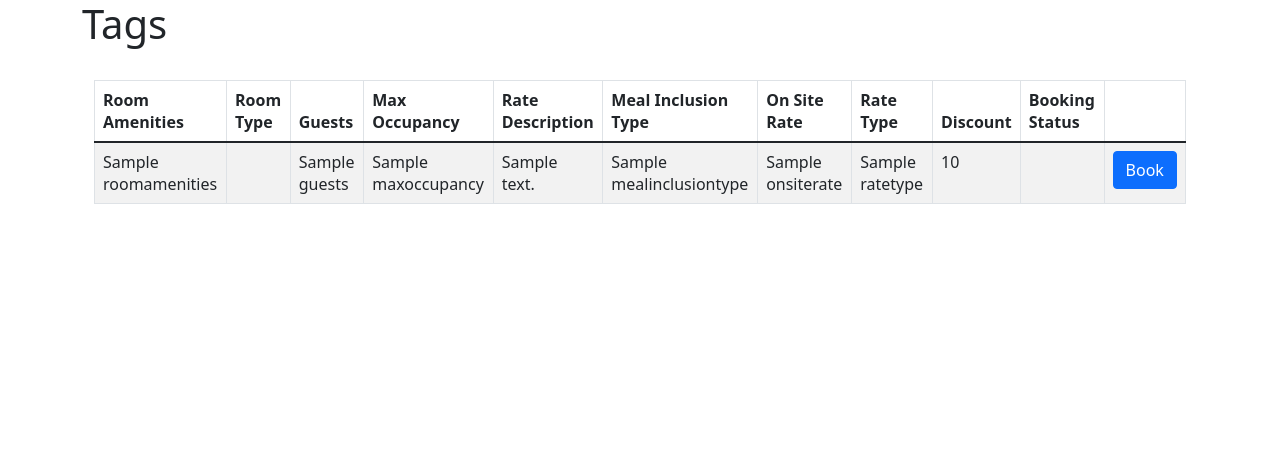
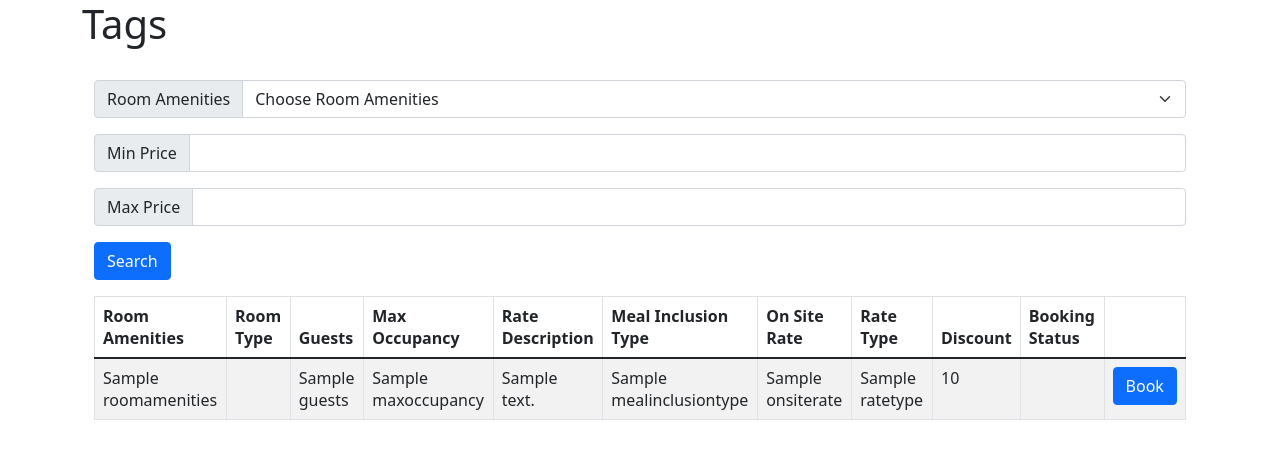
Before and after one commit to kuldeep7895/DBMS-Project, a Flask app: page /hotel/1 in a window 1280 px wide. Shown: the top 459 px of the page. Run offline with Flask 2, Linux system fonts and the light colour scheme; a database or web service that is not in the repository returns one stand-in record (values such as "Sample title"); some libraries are stand-ins or nearby versions.

Commit message:
Modified

```diff
--- a/app.py
+++ b/app.py
@@ -24,7 +24,7 @@
     host="localhost",
     database="dbmsproject",
     user="postgres",
-    password = "km123"
+    password = "admin123"
    )
     conn.autocommit = True
     return conn
@@ -58,7 +58,8 @@
 			error = 'Invalid Credentials. Please try again.'
 		else:
 			session['username'] = request.form['username']
-			return redirect(url_for('welcome'))
+			#return redirect(url_for('welcome'))
+			return redirect('/show_hotels')
 	return render_template('login.html', error=error)
 
 @app.route('/admin_login',methods = ['GET','POST'])
@@ -359,12 +360,46 @@
 
 @app.route('/hotel/<int:hotelid>', methods=['GET', 'POST'])
 def hotel(hotelid):
-    #return "Hotel:" + str(hotelid)
 	error = 0
 	data = {}
 
-	con.execute("SELECT room_detail.id, room_detail.roomtype, room_detail.roomamenities, room_detail.ratedescription, guests, onsiterate, ratetype, maxoccupancy, ispromo, discount, mealinclusiontype, room_price.hotelid from room_detail inner join room_price on room_detail.id = room_price.id where hotelcode = %s ;" %(str(hotelid)))
-	#data['country'] = con.fetchall()
+	con.execute("SELECT DISTINCT roomamenities from room_detail where hotelcode = %s ;" %(str(hotelid)))
+	result = []
+	for i in con.fetchall():
+		result.extend(i)
+	data['ra'] = result
+
+	if request.method == 'POST':
+		print(request.form.get('ra'))
+
+		if not(request.form.get('ra')=="Choose Room Amenities") and not(request.form['startprice']=="" or request.form['startprice']==None) and not(request.form['endprice']=="" or request.form['endprice']==None):
+			con.execute("SELECT room_detail.id, room_detail.roomtype, room_detail.roomamenities, room_detail.ratedescription, guests, onsiterate, ratetype, maxoccupancy, ispromo, discount, mealinclusiontype, room_price.hotelid from room_detail inner join room_price on room_detail.id = room_price.id where hotelcode = %s and room_detail.roomamenities = '%s' and onsiterate between %s and %s ;" %(str(hotelid), request.form.get('ra'), request.form['startprice'], request.form['endprice']))
+
+		elif not(request.form.get('ra')=="Choose Room Amenities") and not(request.form['startprice']=="" or request.form['startprice']==None):
+			con.execute("SELECT room_detail.id, room_detail.roomtype, room_detail.roomamenities, room_detail.ratedescription, guests, onsiterate, ratetype, maxoccupancy, ispromo, discount, mealinclusiontype, room_price.hotelid from room_detail inner join room_price on room_detail.id = room_price.id where hotelcode = %s and room_detail.roomamenities = '%s' and  onsiterate >= %s ;" %(str(hotelid), request.form.get('ra'), str(request.form['startprice'])))
+
+		elif not(request.form.get('ra')=="Choose Room Amenities") and not(request.form['endprice']=="" or request.form['endprice']==None):
+			con.execute("SELECT room_detail.id, room_detail.roomtype, room_detail.roomamenities, room_detail.ratedescription, guests, onsiterate, ratetype, maxoccupancy, ispromo, discount, mealinclusiontype, room_price.hotelid from room_detail inner join room_price on room_detail.id = room_price.id where hotelcode = %s and room_detail.roomamenities = '%s' and  onsiterate <= %s ;" %(str(hotelid), request.form.get('ra'), str(request.form['endprice'])))
+
+		elif not(request.form['startprice']=="" or request.form['startprice']==None) and not(request.form['endprice']=="" or request.form['endprice']==None):
+			con.execute("SELECT room_detail.id, room_detail.roomtype, room_detail.roomamenities, room_detail.ratedescription, guests, onsiterate, ratetype, maxoccupancy, ispromo, discount, mealinclusiontype, room_price.hotelid from room_detail inner join room_price on room_detail.id = room_price.id where hotelcode = %s and onsiterate between %s and %s ;" %(str(hotelid), str(request.form['startprice'], str(request.form['endprice']))))
+
+		elif not(request.form.get('ra')=="Choose Room Amenities"):
+			con.execute("SELECT room_detail.id, room_detail.roomtype, room_detail.roomamenities, room_detail.ratedescription, guests, onsiterate, ratetype, maxoccupancy, ispromo, discount, mealinclusiontype, room_price.hotelid from room_detail inner join room_price on room_detail.id = room_price.id where hotelcode = %s and room_detail.roomamenities = '%s' ;" %(str(hotelid), request.form.get('ra')))
+			#print(con.mogrify("SELECT room_detail.id, room_detail.roomtype, room_detail.roomamenities, room_detail.ratedescription, guests, onsiterate, ratetype, maxoccupancy, ispromo, discount, mealinclusiontype, room_price.hotelid from room_detail inner join room_price on room_detail.id = room_price.id where hotelcode = %s and room_detail.roomamenities = '%s' ;" %(str(hotelid), request.form.get('ra'))))
+
+		elif not(request.form['startprice']=="" or request.form['startprice']==None):
+			con.execute("SELECT room_detail.id, room_detail.roomtype, room_detail.roomamenities, room_detail.ratedescription, guests, onsiterate, ratetype, maxoccupancy, ispromo, discount, mealinclusiontype, room_price.hotelid from room_detail inner join room_price on room_detail.id = room_price.id where hotelcode = %s and onsiterate >= %s ;" %(str(hotelid), request.form['startprice']))
+
+		elif not(request.form['endprice']=="" or request.form['endprice']==None):
+			con.execute("SELECT room_detail.id, room_detail.roomtype, room_detail.roomamenities, room_detail.ratedescription, guests, onsiterate, ratetype, maxoccupancy, ispromo, discount, mealinclusiontype, room_price.hotelid from room_detail inner join room_price on room_detail.id = room_price.id where hotelcode = %s and onsiterate <= %s ;" %(str(hotelid), request.form['endprice']))
+
+		else:
+			con.execute("SELECT room_detail.id, room_detail.roomtype, room_detail.roomamenities, room_detail.ratedescription, guests, onsiterate, ratetype, maxoccupancy, ispromo, discount, mealinclusiontype, room_price.hotelid from room_detail inner join room_price on room_detail.id = room_price.id where hotelcode = %s ;" %(str(hotelid)))
+
+	else:
+		con.execute("SELECT room_detail.id, room_detail.roomtype, room_detail.roomamenities, room_detail.ratedescription, guests, onsiterate, ratetype, maxoccupancy, ispromo, discount, mealinclusiontype, room_price.hotelid from room_detail inner join room_price on room_detail.id = room_price.id where hotelcode = %s ;" %(str(hotelid)))
+		#data['country'] = con.fetchall()
 
 	result = con.fetchall()
 	#print(data['rooms'])
@@ -378,16 +413,13 @@
 			if temp[1] is not None:
 				temp[1] = temp[1].split(": ;")
 				temp[1].pop(-1)
-			data['rooms'].append(temp)
+				data['rooms'].append(temp)
+
+
 
 	data['error'] = error
 
-#	if request.method == "POST":
-#		data = {}
-#		session['bookData'] = data
-#		return redirect(url_for('booking'))
-	print(request.method)
-	return render_template('room_details.html',data=data)
+	return render_template('room_details.html', data=data)
 
 #@app.route('/pay', methods=['GET', 'POST'])
 #def pay():
@@ -409,8 +441,8 @@
 
 
 	data['discount'] = (res[9]) * ((b-a).days)
-	data['rawPay'] = (res[11]) * ((b-a).days)
-	data['toPay'] = (res[11]-res[9]) * ((b-a).days)
+	data['rawPay'] = (res[5]) * ((b-a).days)
+	data['toPay'] = (res[5]-res[9]) * ((b-a).days)
 
 	con.execute("select hotelname from hotel_detail where hotelid=%s;"%(str(hotelid)))
 
--- a/templates/room_details.html
+++ b/templates/room_details.html
@@ -28,6 +28,38 @@
 		{% else %}
 
 		<div class="container-fluid">
+			<form action="" method="post">
+				<div>
+					<div class="input-group mb-3">
+						<label class="input-group-text" for="Room Amenities">Room Amenities</label>
+						<select class="form-select" id="ra form" name="ra">
+							<option selected>Choose Room Amenities</option>
+
+							{% if error %}
+								<p class="error"><strong>Error:</strong> {{ data.error }}</p>
+							{% else %}
+							{% for x in data.ra %}
+								<option value="{{ x }}"> {{ x }} </option>
+							{% endfor %}
+							{% endif %}
+
+
+						</select>
+					</div>
+				</div>
+
+				<div class="input-group mt-3 mb-3">
+					<span class="input-group-text">Min Price</span>
+					<input type="text" class="form-control" name="startprice">
+				</div>
+
+				<div class="input-group mt-3 mb-3">
+					<span class="input-group-text">Max Price</span>
+					<input type="text" class="form-control" name="endprice">
+				</div>
+
+				<input class="btn btn-primary" type="submit" value="Search">
+			</form>
 			<table class="table table-striped table-bordered">
 				<thead>
 					<tr>
--- a/templates/welcome.html
+++ b/templates/welcome.html
@@ -10,6 +10,7 @@
       <h1>Welcome to Flask!</h2>
       <br>
       <p>Click <a href="/">here</a> to go home.</p>
+      <p>Click <a href="/login">here</a> to go to login page.</p>
     </div>
   </body>
 </html>
```
